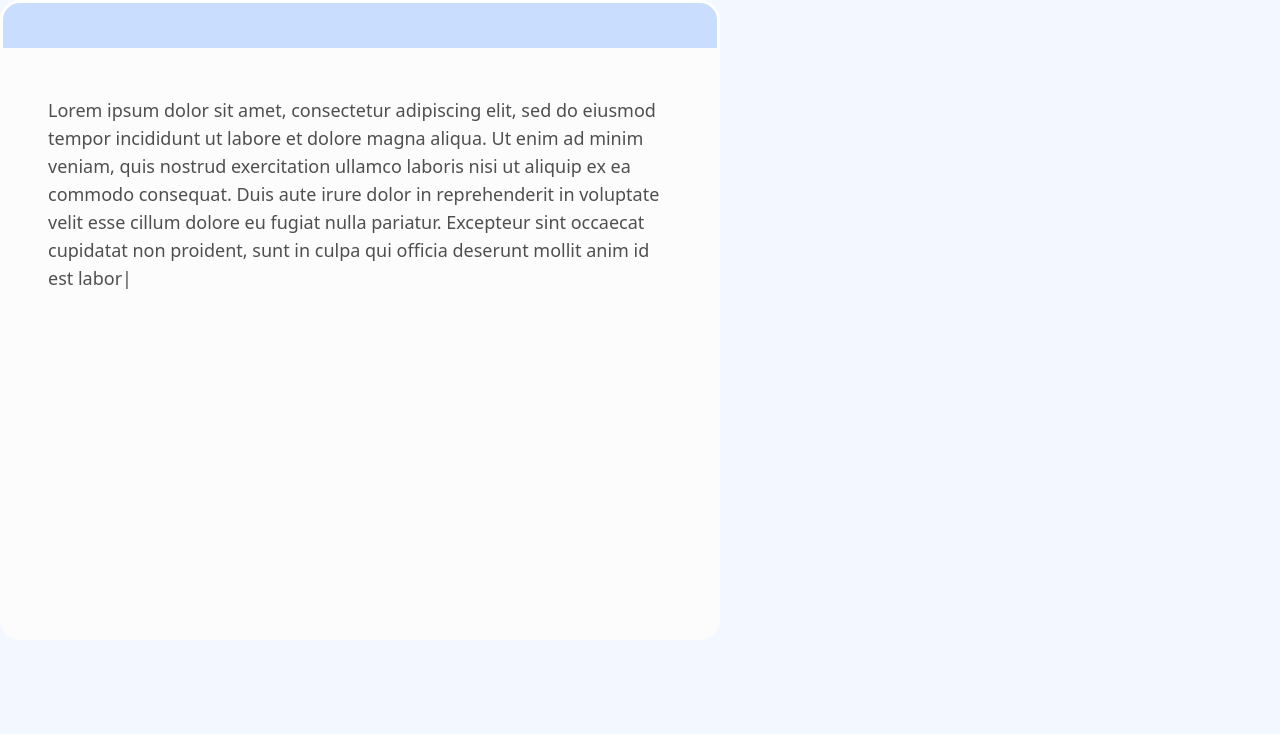
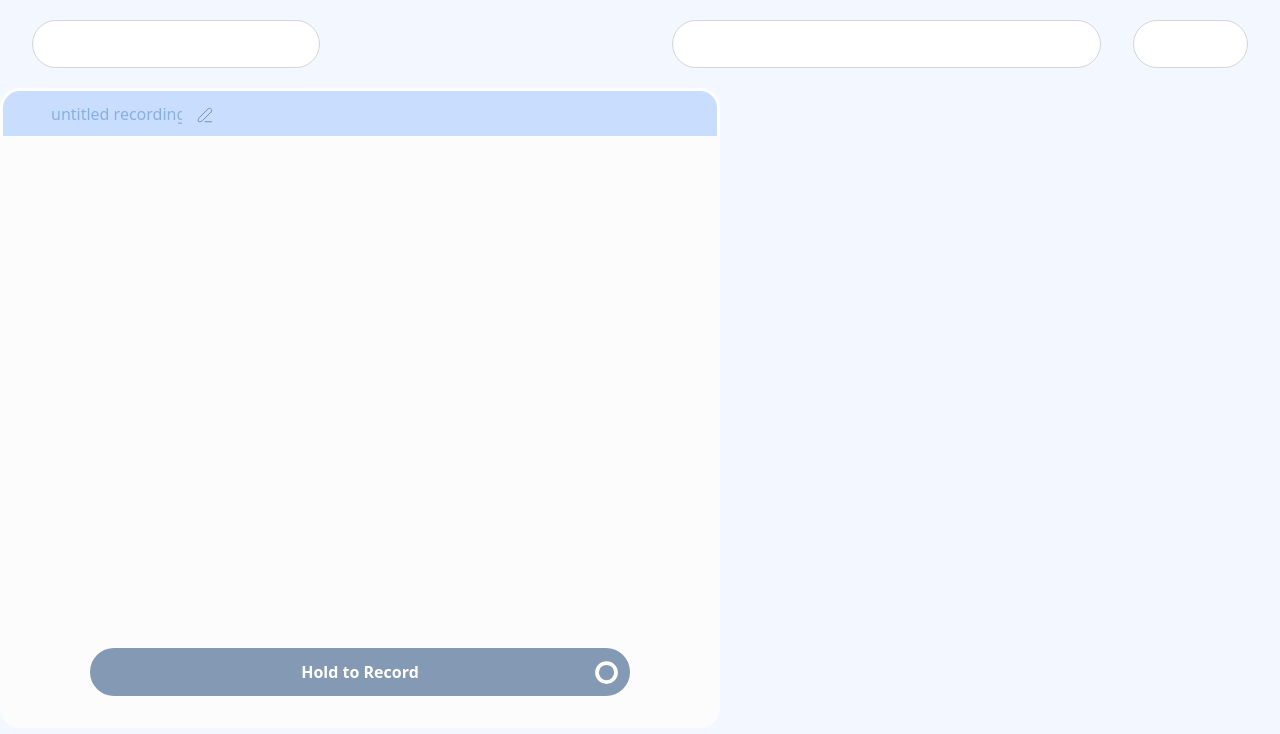
Before and after one commit to ryushen-tan/Phon3y, an Astro site in the folder fe/app/: page / in a window 1280 px wide. Built offline with nearby package versions, Linux system fonts and the light colour scheme; Astro itself is replaced by a stand-in of ours.

Commit message:
[FEAT] Aded a Navbar

```diff
--- /dev/null
+++ b/fe/app/src/components/Navbar.astro
@@ -0,0 +1,13 @@
+---
+---
+<nav class="flex w-screen sticky">
+    <div class="w-[50%] h-12 py-5 px-8">
+        <div class="w-[50%] h-12 rounded-full bg-white border border-1 border-[#D5D5D5]">
+        </div>
+    </div>
+    <div class="w-[50%] py-5 px-8 flex gap-8">
+        <div class="w-[75%] bg-white h-12 rounded-full border border-1 border-[#D5D5D5]"></div>
+        <div class="w-[20%] bg-white h-12 rounded-full border border-1 border-[#D5D5D5]"></div>
+    </div>
+
+</nav>
--- /dev/null
+++ b/fe/app/src/components/Transcribe.astro
@@ -0,0 +1,27 @@
+---
+import editIcon from '../assets/edit.svg';
+---
+
+<div class="w-180 h-160 rounded-[20px] bg-[#FCFCFC]">
+	<div class="w-full h-12 bg-[#C9DEFF] border-3 border-white border-b-0 rounded-t-[20px] flex ">
+		<input placeholder="untitled recording" class="text-[#4780CC] z-[1] focus:outline-none py-3 pl-12 w-[25%]"/>
+		<div class="py-4 px-48 absolute">
+			<svg width="20" height="16" viewBox="0 0 16 16" fill="none" xmlns="http://www.w3.org/2000/svg">
+				<path d="M14.1123 4.95503L5.20978 13.8575C4.41478 14.66 2.03728 15.0275 1.45978 14.495C0.882284 13.9625 1.30227 11.585 2.09727 10.7825L10.9998 1.88005C11.4109 1.48856 11.9587 1.27328 12.5263 1.28019C13.0939 1.28711 13.6363 1.51568 14.0377 1.91708C14.4391 2.31848 14.6677 2.86091 14.6746 3.42852C14.6816 3.99614 14.4663 4.54397 14.0748 4.95503H14.1123Z" stroke="#7390B5" stroke-linecap="round" stroke-linejoin="round"/>
+				<path d="M14.75 14.75H8" stroke="#7390B5" stroke-linecap="round" stroke-linejoin="round"/>
+			</svg>
+		</div>
+	</div>
+	<div class="p-12 text-lg text-[#4F4F4F] font-light w-full h-128">
+	</div>
+	<div class="flex w-full justify-center items-center">
+		<button class="w-[75%] bg-[#8499B4] h-12 rounded-full flex justify-center items-center hover:cursor-pointer active:bg-[#42618B]">
+			<h2 class="text-white font-bold text-md">Hold to Record<h2>
+			<div class="absolute ml-44 mt-[-11px]">
+				<svg width="23" height="23" viewBox="0 0 23 23" fill="none" xmlns="http://www.w3.org/2000/svg">
+					<path d="M11.5 21C16.7467 21 21 16.7467 21 11.5C21 6.25329 16.7467 2 11.5 2C6.25329 2 2 6.25329 2 11.5C2 16.7467 6.25329 21 11.5 21Z" stroke="white" stroke-width="3.75"/>
+				</svg>
+			</div>
+		<button/>
+	</div>
+</div>
--- a/fe/app/src/components/Welcome.astro
+++ /dev/null
@@ -1,12 +0,0 @@
----
-import astroLogo from '../assets/astro.svg';
-import background from '../assets/background.svg';
----
-
-<div class="w-180 h-160 rounded-[20px] bg-[#FCFCFC]">
-<div class="w-full h-12 bg-[#C9DEFF] border-3 border-white border-b-0 rounded-t-[20px]">
-	</div>
-	<div class="p-12 text-lg text-[#4F4F4F] font-light w-full h-128">
-		<p>Lorem ipsum dolor sit amet, consectetur adipiscing elit, sed do eiusmod tempor incididunt ut labore et dolore magna aliqua. Ut enim ad minim veniam, quis nostrud exercitation ullamco laboris nisi ut aliquip ex ea commodo consequat. Duis aute irure dolor in reprehenderit in voluptate velit esse cillum dolore eu fugiat nulla pariatur. Excepteur sint occaecat cupidatat non proident, sunt in culpa qui officia deserunt mollit anim id est labor|</p>
-	</div>
-</div>
--- a/fe/app/src/pages/index.astro
+++ b/fe/app/src/pages/index.astro
@@ -1,5 +1,6 @@
 ---
-import Welcome from '../components/Welcome.astro';
+import Transcribe from '../components/Transcribe.astro';
+import Navbar from '../components/Navbar.astro';
 import Layout from '../layouts/Layout.astro';
 import "../styles/global.css";
 
@@ -8,5 +9,6 @@ import "../styles/global.css";
 ---
 
 <Layout>
-	<Welcome />
+	<Navbar />
+	<Transcribe />
 </Layout>
```
Also changed, not shown: fe/app/public/favicon.svg (deleted), fe/app/src/assets/astro.svg (deleted), fe/app/src/assets/background.svg (deleted), fe/app/src/assets/circle.svg (added), fe/app/src/assets/edit.svg (added).
